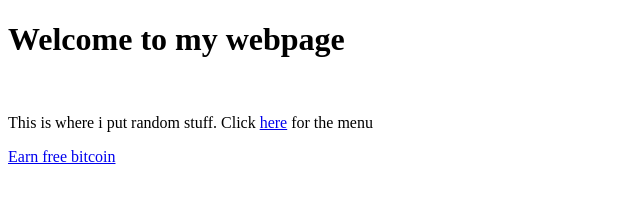
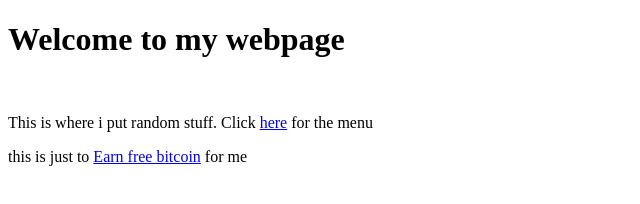
Before and after one commit to spacecatplayz/spacecatplayz.github.io, a plain HTML site: page index.html in a window 1280 px wide. Shown: the whole page, without its empty margins (0-640 px from the left). Drawn offline with Linux system fonts and the light colour scheme.

Commit message:
Update index.html

```diff
--- a/index.html
+++ b/index.html
@@ -7,6 +7,6 @@
     <h1>Welcome to my webpage</h1>
     <br/>
     <p>This is where i put random stuff. Click <a href="menu.html">here</a> for the menu</p>
-         <a href="http://www.freebiebitcoin.com">Earn free bitcoin</a>
+        <p>this is just to <a href="http://www.freebiebitcoin.com">Earn free bitcoin</a> for me</p>
     </body>
 </html>
```
